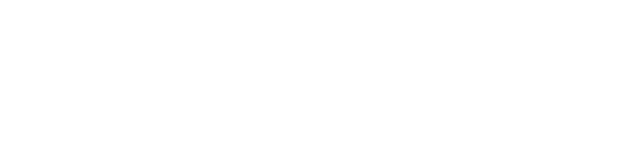
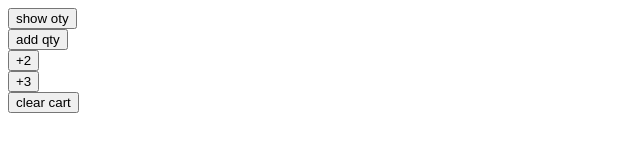
Before and after one commit to lifelebisi/button_java, a plain HTML site: page index.html in a window 1280 px wide. Shown: the whole page, without its empty margins (0-640 px from the left). Drawn offline with Linux system fonts and the light colour scheme.

Commit message:
added arlet

```diff
--- a/index.html
+++ b/index.html
@@ -6,6 +6,13 @@
     <title>Document</title>
 </head>
 <body>
-    <script src="main.js" ></script>
+    <script> let click=0 </script>
+
+    <button onclick="alert(  click)"> show oty</button> <br>
+    <button onclick="alert( click +1)"> add qty</button> <br>
+    <button onclick=" alert(click +2)"> +2</button> <br>
+    <button onclick="alert(click +3)"> +3</button> <br>
+    <button onclick="alert( click)">clear cart</button>
+
 </body>
 </html>
```
